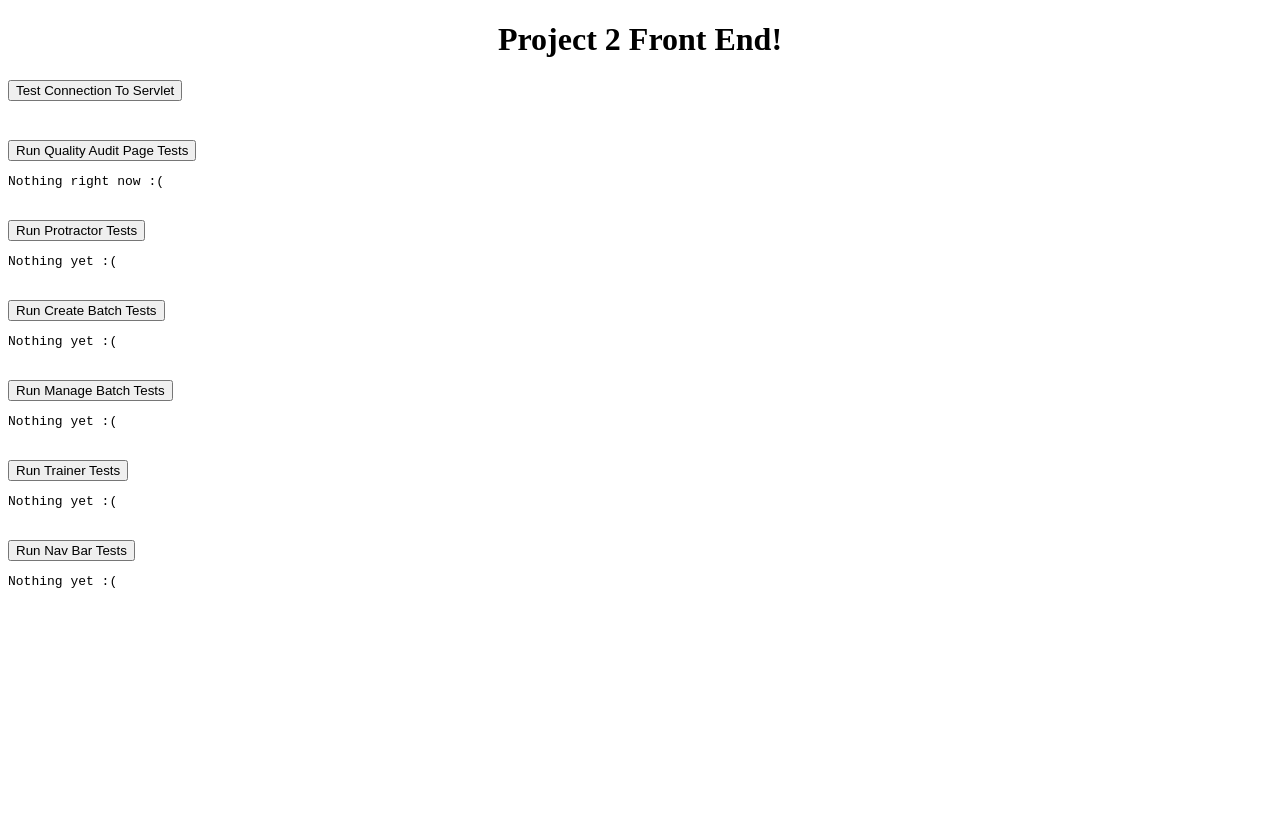
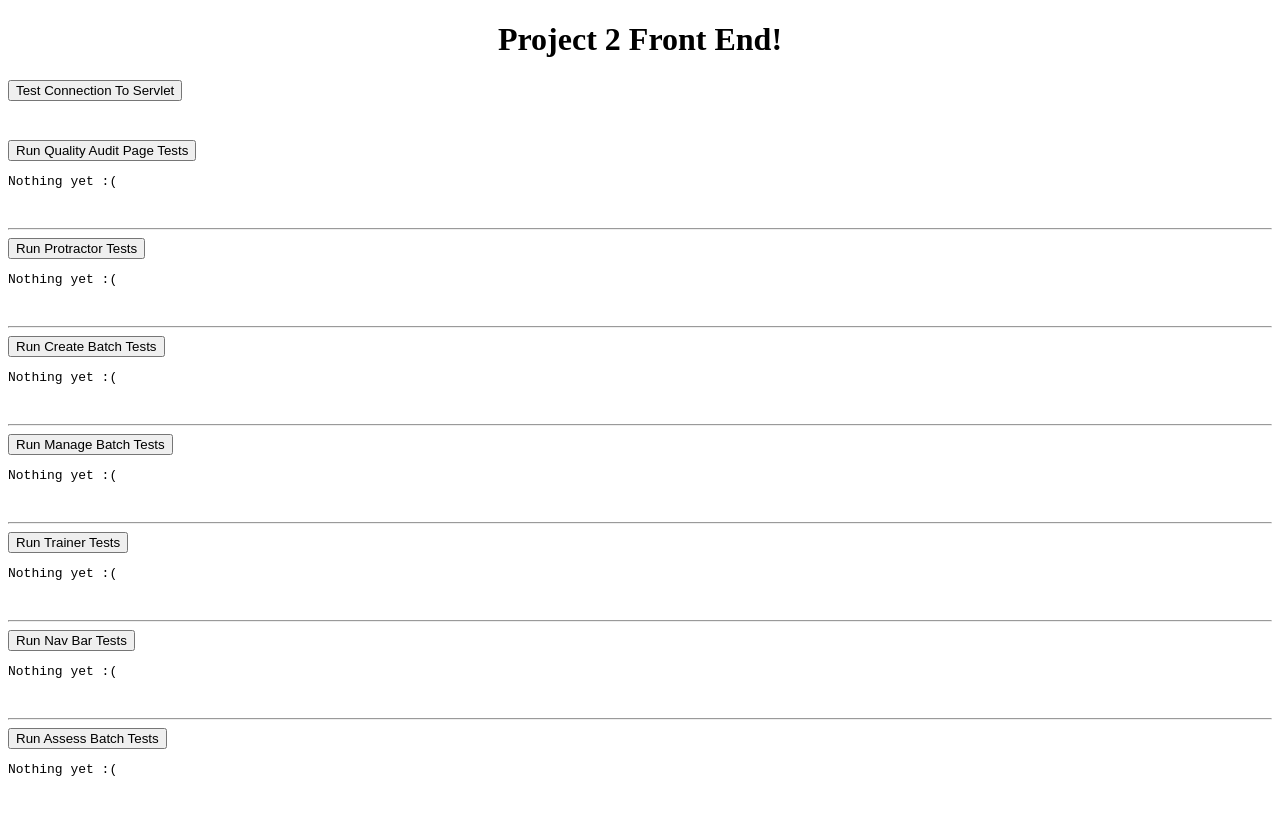
Before and after one commit to icavanaugh95/project2, an Angular app in the folder frontend/: page / in a window 1280 px wide. Built offline with nearby package versions, Linux system fonts and the light colour scheme.

Commit message:
integrated assess batch tests

```diff
--- a/frontend/src/app/app.component.html
+++ b/frontend/src/app/app.component.html
@@ -8,18 +8,21 @@
 <h1>{{ info }}</h1><br>
 <button (click) = "getQualityAuditTestResults()">Run Quality Audit Page Tests</button>
 <pre [innerHTML]="qualityAuditResults" *ngIf="qualityAuditResults"></pre><br>
-
+<hr>
 <button (click) = "getProtractorResults()">Run Protractor Tests</button>
 <pre [innerHTML]="protractorResults" *ngIf="protractorResults"></pre><br>
-
+<hr>
 <button (click) = "getCreateBatchResults()">Run Create Batch Tests</button>
 <pre [innerHTML]="createBatchResults" *ngIf="createBatchResults"></pre><br>
-
+<hr>
 <button (click) = "getManageBatchResults()">Run Manage Batch Tests</button>
 <pre [innerHTML]="manageBatchResults" *ngIf="manageBatchResults"></pre><br>
-
+<hr>
 <button (click) = "getTrainerTestResults()">Run Trainer Tests</button>
 <pre [innerHTML]="trainerResults" *ngIf="trainerResults"></pre><br>
-
+<hr>
 <button (click) = "getNavBarResults()">Run Nav Bar Tests</button>
 <pre [innerHTML]="navBarResults" *ngIf="navBarResults"></pre><br>
+<hr>
+<button (click) = "getAssessBatchResults()">Run Assess Batch Tests</button>
+<pre [innerHTML]="assessBatchResults" *ngIf="assessBatchResults"></pre><br>
--- a/frontend/src/app/app.component.ts
+++ b/frontend/src/app/app.component.ts
@@ -16,12 +16,13 @@ export class AppComponent {
   info = "";
 
   // You probably need a variable for the output
-  qualityAuditResults = "Nothing right now :(";
+  qualityAuditResults = "Nothing yet :(";
   protractorResults = "Nothing yet :(";
   createBatchResults = "Nothing yet :(";
   manageBatchResults = "Nothing yet :(";
   trainerResults = "Nothing yet :(";
   navBarResults = "Nothing yet :(";
+  assessBatchResults = "Nothing yet :(";
 
   data:Observable<any> = this.requestService.getSomething();
 
@@ -32,6 +33,7 @@ export class AppComponent {
   manageBatch:Observable<any> = this.requestService.runManageBatch();
   trainerTests:Observable<any> = this.requestService.runTrainerTests();
   navBarTests:Observable<any> = this.requestService.runNavBarTests();
+  assessBatch:Observable<any> = this.requestService.runAssessBatchTests();
 
   getData(){
     this.data.subscribe((resp) => {
@@ -117,5 +119,19 @@ export class AppComponent {
       // failure
       this.navBarResults = err.error.text;
     });
-  }
+  };
+
+  getAssessBatchResults(){
+    this.assessBatchResults = "Let me get that for you";
+    this.assessBatch.subscribe((resp) => {
+      // success
+      this.assessBatchResults = resp;
+      console.log(this.assessBatchResults);
+    }, (err) => {
+      // failure
+      this.assessBatchResults = err.error.text;
+
+    });
+  };
+
 }
--- a/frontend/src/app/services/requests.service.ts
+++ b/frontend/src/app/services/requests.service.ts
@@ -39,4 +39,8 @@ export class RequestsService {
   runNavBarTests():Observable<any>{
     return this.http.get("http://54.174.104.191:8080/Project2/Servlet/NavBarTests");
   }
+
+  runAssessBatchTests():Observable<any>{
+    return this.http.get("http://54.174.104.191:8080/Project2/Servlet/AssessBatchTests");
+  }
 }
```
Also changed, not shown: 1 other file (tests, documents, lock files or other folders).
